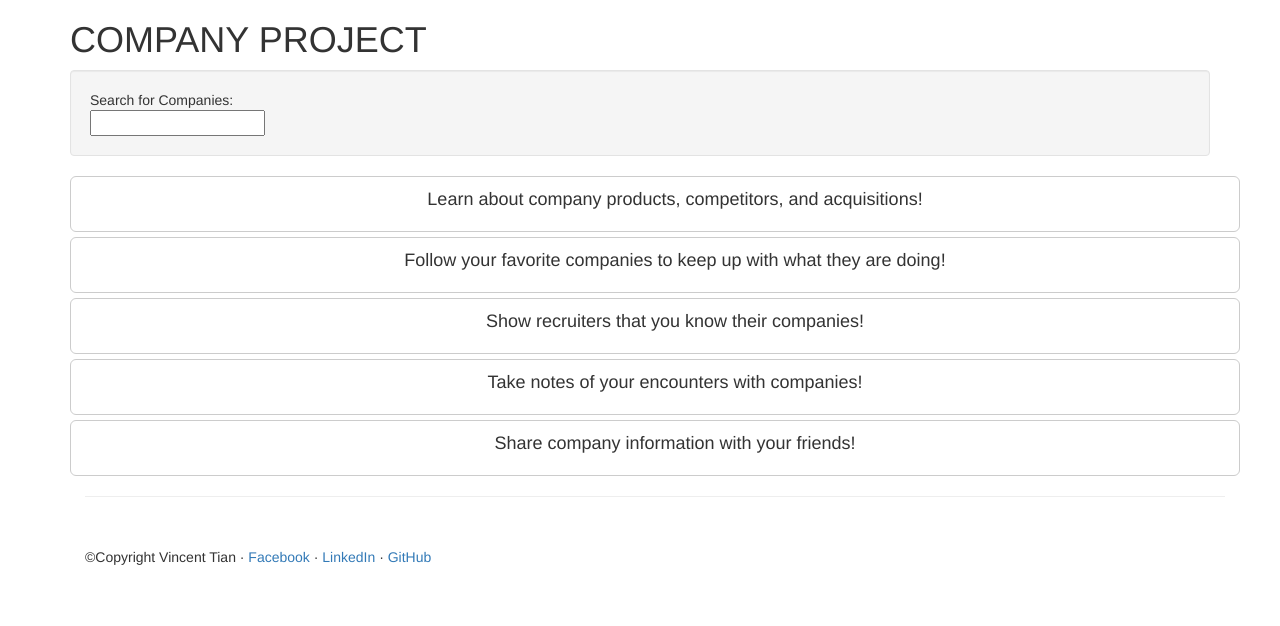
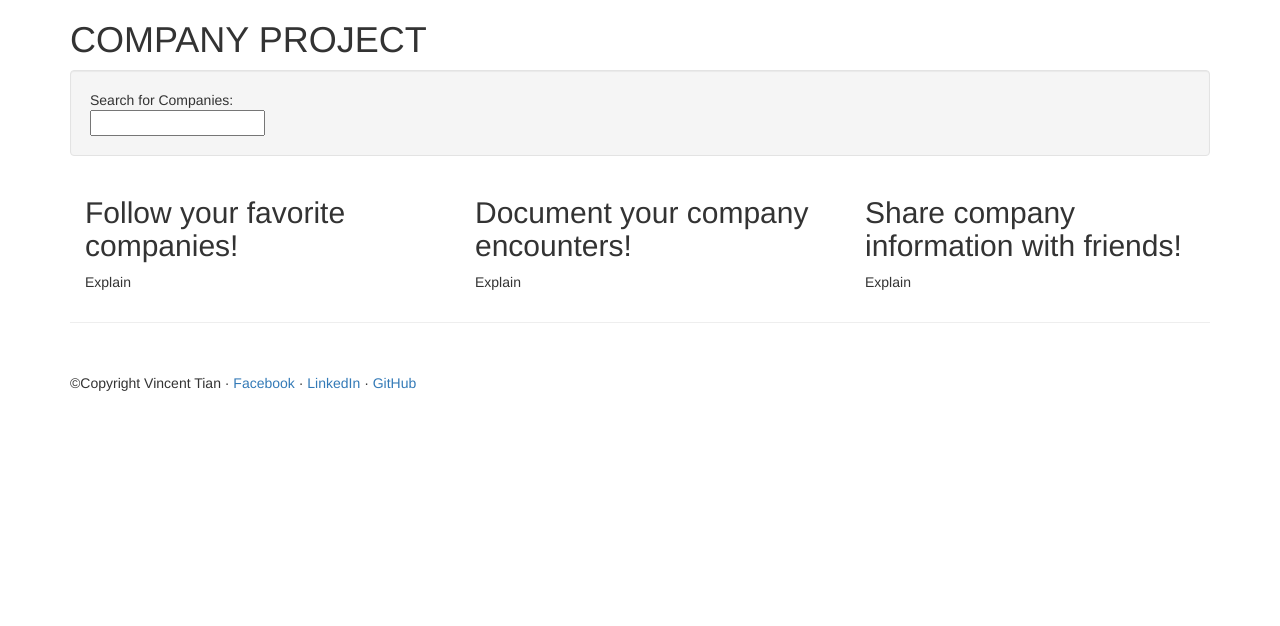
Before and after one commit to vincenttian/Company_Profiles, a Django app: page / in a window 1280 px wide. Shown: the part 72-698 px from the top of the page. Run offline with Django 3.2, Linux system fonts and the light colour scheme; some libraries are stand-ins or nearby versions.

Commit message:
Changed home

```diff
--- a/companyapp/templates/home.html
+++ b/companyapp/templates/home.html
@@ -138,34 +138,31 @@
       </div>
     <!-- END SEARCH BOX -->
 
-    <div class="container container-home">
+      <div class="container">
+      <!-- Example row of columns -->
       <div class="row">
-        <button type="button" class="btn btn-default btn-lg btn-block btn-home">
-          <div class="buttonlabel">
-            <ul height="70px" width="70px">Learn about company products, competitors, and acquisitions!</ul>
-          </div>
-        </button>
-        <button type="button" class="btn btn-default btn-lg btn-block btn-home">
-          <div class="buttonlabel">
-            <ul height="70px" width="70px">Follow your favorite companies to keep up with what they are doing!</ul>
-          </div>
-        </button>
-        <button type="button" class="btn btn-default btn-lg btn-block btn-home">
-          <div class="buttonlabel">
-            <ul height="70px" width="70px">Show recruiters that you know their companies!</ul>
-          </div>
-        </button>
-        <button type="button" class="btn btn-default btn-lg btn-block btn-home">
-          <div class="buttonlabel">
-            <ul height="70px" width="70px">Take notes of your encounters with companies!</ul>
-          </div>
-        </button>
-        <button type="button" class="btn btn-default btn-lg btn-block btn-home">
-          <div class="buttonlabel">
-            <ul height="70px" width="70px"> Share company information with your friends!</u1>
-          </div>
-        </button>
+        <div class="col-md-4">
+          <h2>Follow your favorite companies!</h2>
+          <p>
+            Explain
+          </p>
+        </div>
+        <div class="col-md-4">
+          <h2>Document your company encounters!</h2>
+          <p>
+            Explain
+          </p>
+       </div>
+        <div class="col-md-4">
+          <h2>Share company information with friends!</h2>
+          <p>
+            Explain
+          </p>
+        </div>
       </div>
+
+
+    </div> <!-- /container -->
 
       <hr>
 
```
Also changed, not shown: 1 other file.
